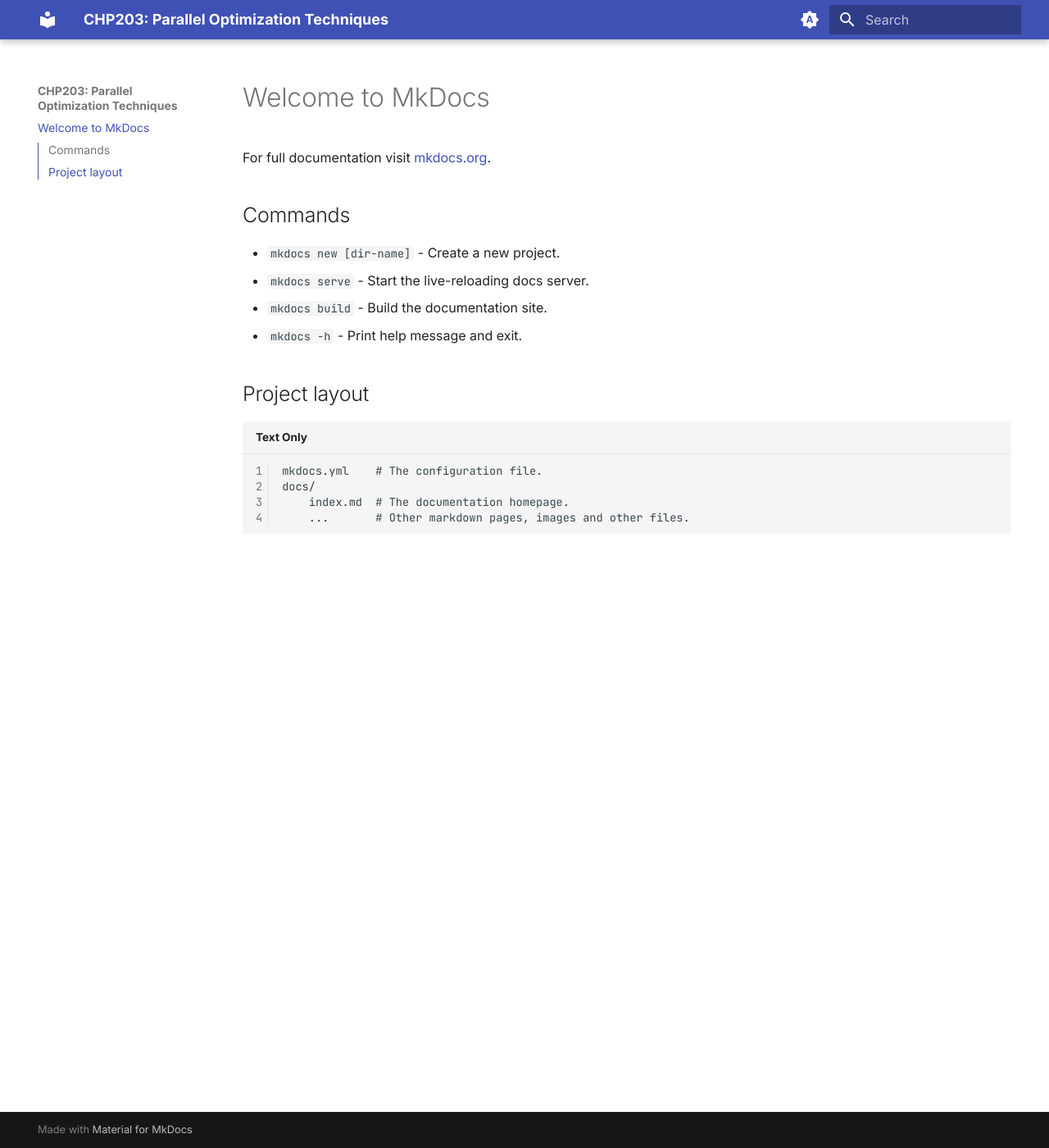
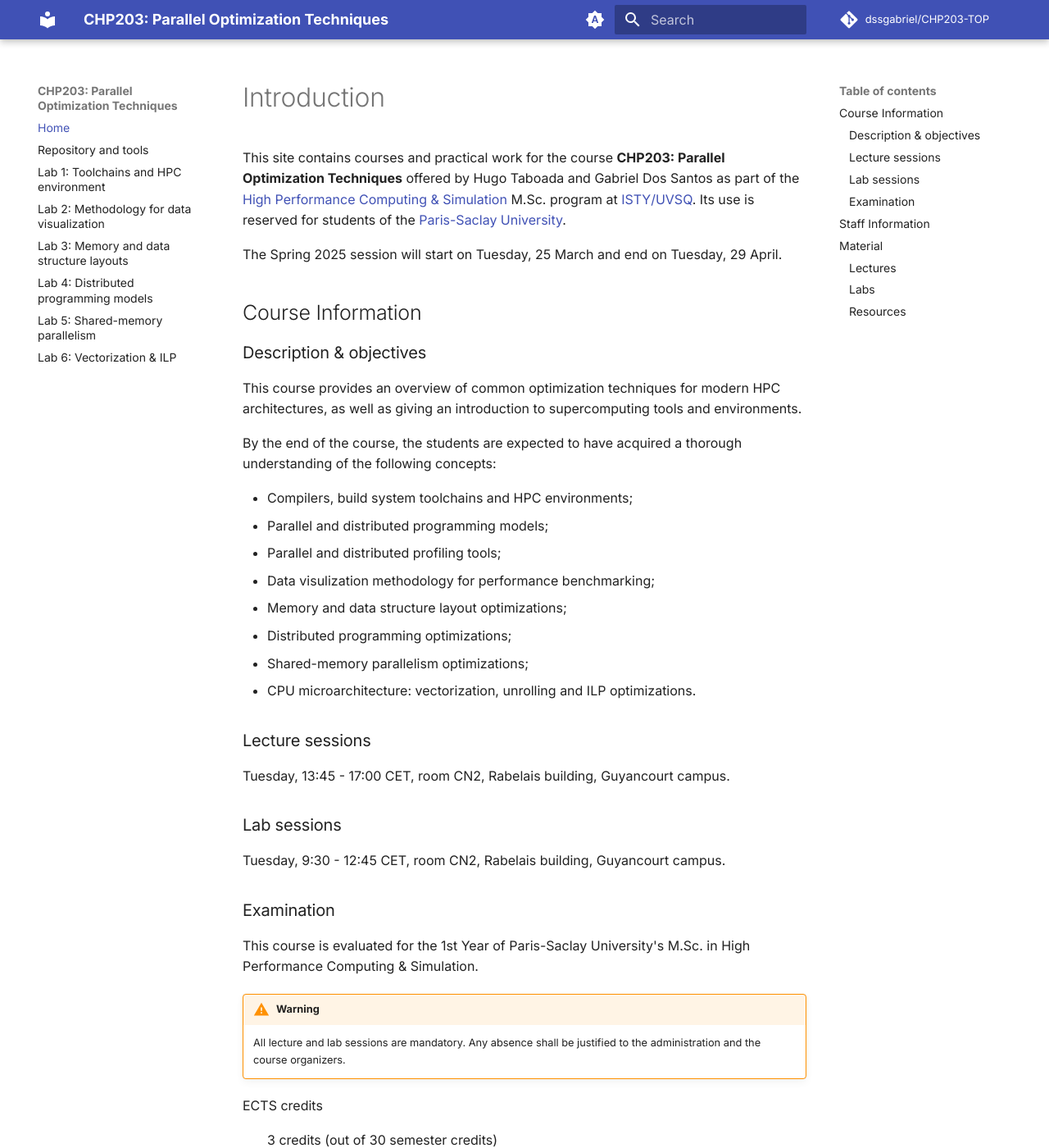
Before and after one commit to dssgabriel/CHP203-TOP, an MkDocs documentation site: the page built from docs/index.md, in a window 1280 px wide and 1400 px high. Shown: the whole window at 82% size. Built offline with MkDocs 1.6.1 and Material for MkDocs 9.7.7, drawn with Linux system fonts in a browser that asks for light colours; emoji names are drawn with the system emoji font; comment, search, counter and statistics services are not loaded; some of the changed text lies outside the part shown.

Commit message:
feat: update homepage with course info
Signed-off-by: Gabriel Dos Santos <gabriel.dossantos@cea.fr>

```diff
--- a/docs/index.md
+++ b/docs/index.md
@@ -1,17 +1,109 @@
-# Welcome to MkDocs
+# Introduction
 
-For full documentation visit [mkdocs.org](https://www.mkdocs.org).
+This site contains courses and practical work for the course **CHP203: Parallel Optimization Techniques** offered by Hugo Taboada and Gabriel Dos Santos as part of the [High Performance Computing & Simulation](https://chps.uvsq.fr/) M.Sc. program at [ISTY/UVSQ](https://www.uvsq.fr/institut-des-sciences-et-techniques-des-yvelines-isty). Its use is reserved for students of the [Paris-Saclay University](https://www.universite-paris-saclay.fr/).
 
-## Commands
+The Spring 2025 session will start on Tuesday, 25 March and end on Tuesday, 29 April.
 
-* `mkdocs new [dir-name]` - Create a new project.
-* `mkdocs serve` - Start the live-reloading docs server.
-* `mkdocs build` - Build the documentation site.
-* `mkdocs -h` - Print help message and exit.
+## Course Information
 
-## Project layout
+### Description & objectives
 
-    mkdocs.yml    # The configuration file.
-    docs/
-        index.md  # The documentation homepage.
-        ...       # Other markdown pages, images and other files.
+This course provides an overview of common optimization techniques for modern HPC architectures, as well as giving an introduction to supercomputing tools and environments.
+
+By the end of the course, the students are expected to have acquired a thorough understanding of the following concepts:
+
+- Compilers, build system toolchains and HPC environments;
+- Parallel and distributed programming models;
+- Parallel and distributed profiling tools;
+- Data visulization methodology for performance benchmarking;
+- Memory and data structure layout optimizations;
+- Distributed programming optimizations;
+- Shared-memory parallelism optimizations;
+- CPU microarchitecture: vectorization, unrolling and ILP optimizations.
+
+### Lecture sessions
+
+Tuesday, 13:45 - 17:00 CET, room CN2, Rabelais building, Guyancourt campus.
+
+### Lab sessions
+
+Tuesday, 9:30 - 12:45 CET, room CN2, Rabelais building, Guyancourt campus.
+
+### Examination
+
+This course is evaluated for the 1st Year of Paris-Saclay University's M.Sc. in High Performance Computing & Simulation.
+
+!!! warning
+
+    All lecture and lab sessions are mandatory. Any absence shall be justified to the administration and the course organizers.
+
+ECTS credits
+: 3 credits (out of 30 semester credits)
+
+Modes of examination
+: - one lab report (10%)
+  - one knowledge assessment during lectures (10%)
+  - one group project (30%)
+  - one written exam (50%)
+
+
+## Staff Information
+
+| Role | Name | E-mail |
+| --- | --- | --- |
+| Instructor | Hugo Taboada | [hugo.taboada@cea.fr](mailto:hugo.taboada@cea.fr) |
+| Teaching assistant | Gabriel Dos Santos | [gabriel.dossantos@cea.fr](mailto:gabriel.dossantos@cea.fr) |
+
+Please contact the instructor or TA for any questions regarding the course. E-mails can be sent in either French or English at your convenience.
+
+Be mindful when sending e-mails. If it is your first contact with the instructor or TA, don't forget to present yourself. Try to clearly and concisely express your problem. Detail the steps you have already taken and what you have tried.
+
+!!! note
+
+    For filtering reasons and easier e-mail management from the teaching staff, please make sure that all e-mail subjects you send are in the form: `[M1CHPS-TOP] <your subject>`.
+
+    ***Any e-mail written in an informal manner or without proper syntax will be dismissed.***
+
+Additionally, the HPCS Master has a Discord server on which students can reach the TA (handle: `@gabrl`), either by Private Message or through the `#techniques-optimisation-paralleles` channel.
+
+:arrow_right: [**Invite link**](https://discord.gg/8rJ7hvJE)
+
+## Material
+
+### Lectures
+
+Lecture slide will be made available later.
+
+### Labs
+
+Lab content will be made available later on this website.
+
+### Resources
+
+Books:
+
+- Comming soon...
+
+Standards, specifications & documentation:
+
+- [MPI Standard](https://www.mpi-forum.org/docs/)
+- [OpenMP Specification](https://www.openmp.org/specifications/)
+- [C++ Reference](https://en.cppreference.com/w/)
+- [Kokkos documentation](https://kokkos.org/kokkos-core-wiki/)
+
+Papers:
+
+- Comming soon...
+
+Blogs/Articles:
+
+- [Daniel Lemire](https://lemire.me/blog/)
+- [A (Draft) Taxonomy of SIMD Usage](https://branchfree.org/2024/06/09/a-draft-taxonomy-of-simd-usage/)
+- Comming soon...
+
+
+Useful tools:
+
+- [Compiler Explorer](https://godbolt.org/)
+- [C++ Insights](https://cppinsights.io/)
+- [Spack PM](https://spack.io/)
--- a/mkdocs.yml
+++ b/mkdocs.yml
@@ -1,6 +1,13 @@
 # yaml-language-server: $schema=https://squidfunk.github.io/mkdocs-material/schema.json
 
 site_name: "CHP203: Parallel Optimization Techniques"
+site_url: https://dssgabriel.github.io/CHP203-TOP
+site_author: Hugo Taboada, Gabriel Dos Santos
+
+repo_name: dssgabriel/CHP203-TOP
+repo_url: https://github.com/dssgabriel/chp203-top
+
+copyright: Copyright &copy; 2024 - 2025, Hugo Taboada & Gabriel Dos Santos
 
 theme:
   name: material
@@ -31,7 +38,6 @@
     - navigation.tracking
     - navigation.top
     - toc.follow
-    - toc.integrate
     - search.suggest
     - search.highlight
 
@@ -51,3 +57,16 @@
   - pymdownx.superfences
   - pymdownx.tabbed:
       alternate_style: true
+  - pymdownx.emoji:
+      emoji_index: !!python/name:material.extensions.emoji.twemoji # (1)!
+      emoji_generator: !!python/name:material.extensions.emoji.to_svg
+
+nav:
+  - Home: index.md
+  - Repository and tools: repository_and_tools.md
+  - "Lab 1: Toolchains and HPC environment": lab1.md
+  - "Lab 2: Methodology for data visualization": lab2.md
+  - "Lab 3: Memory and data structure layouts": lab3.md
+  - "Lab 4: Distributed programming models": lab4.md
+  - "Lab 5: Shared-memory parallelism": lab5.md
+  - "Lab 6: Vectorization & ILP": lab6.md
```
